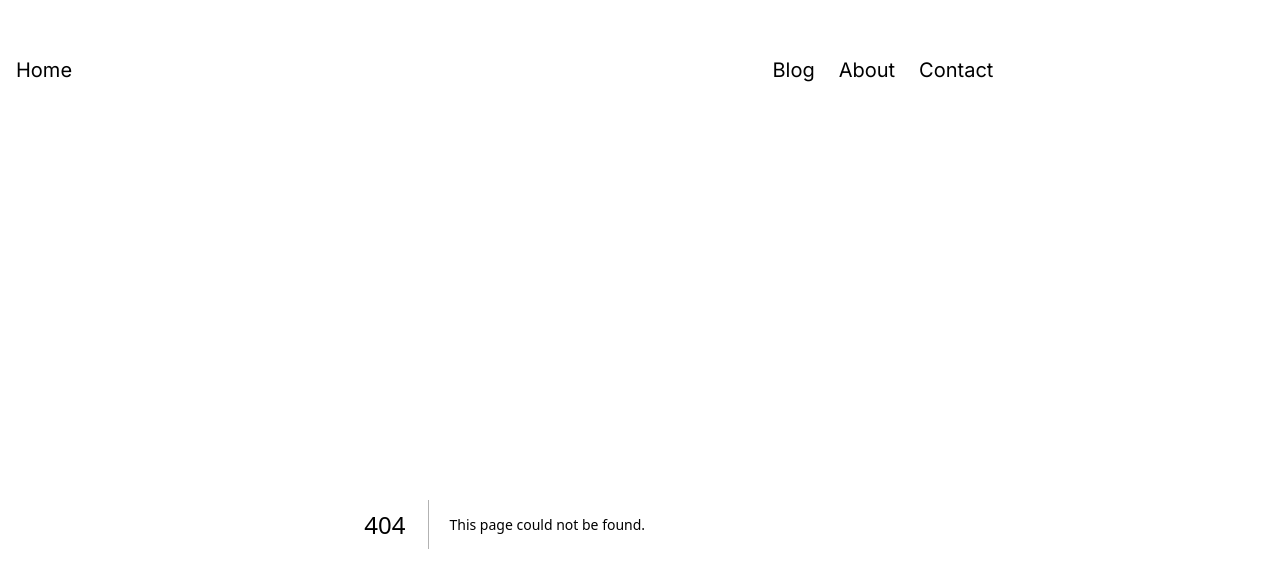
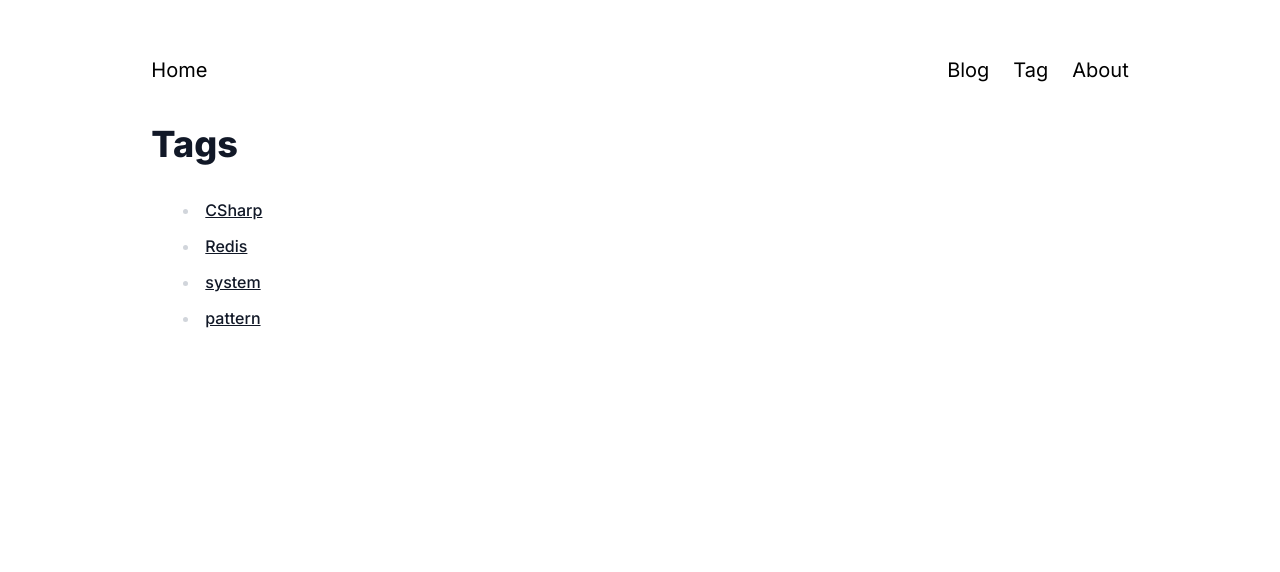
Before and after one commit to shandeming/shineee_blog, a Next.js app: page /tag in a window 1280 px wide. Before the commit this address had no page. Shown: the top 572 px of the page. Built offline with nearby package versions, Linux system fonts and the light colour scheme.

Commit message:
add Tag page

```diff
--- a/posts/GCInCsharp.md
+++ b/posts/GCInCsharp.md
@@ -2,7 +2,7 @@
 title: Garbage Collection in C#
 date: "2024-4-6"
 description: 关于C#里的generation Heap的gc原理
-tags: ["C#"]
+tags: ["CSharp"]
 ---
 
 
--- /dev/null
+++ b/posts/HighAvaliavle.md
@@ -0,0 +1,32 @@
+---
+title: High-Avaliavle in Redis
+date: "2024-4-8"
+description: Redis高可用原理
+tags: ["Redis"]
+---
+
+
+# Redis
+
+## Redis高可用原理 （增加可用性：增大抗意外情况能力）
+
+主要原理：
+
+1. Redis设置**从节点**，将主节点的数据同步到从节点。
+2. 如果主节点挂掉了，从节点顶上做主节点。（这里涉及**哨兵模式**）
+
+### 哨兵模式
+
+挑选几个节点做哨兵，负责监管节点是否正常运行，如果主节点挂掉了，就切换主节点；
+
+**挑选主节点规则**：优先级越高，偏移量越大的；
+
+优先级：配置越高的，优先级越高
+
+偏移量：每个节点都有自己的偏移量，当发生修改操作时，偏移量增加；因此偏移量越大的节点，说明数据越新；
+
+## Redis集群  （增大数据容量）
+
+用途：增大内存空间，增加数据存储量
+
+将多个Redis连接在一起，根据
--- a/posts/堆栈.md
+++ b/posts/堆栈性能差异.md
@@ -5,7 +5,7 @@ description: 很多人可能会觉得栈的性能肯定比堆高，其实未必
 tags: ["system"]
 ---
 
-#堆栈
+#数据在堆栈分配和读取性能差异
 #### [堆栈的性能](https://course.rs/advance/smart-pointer/box.html#%E5%A0%86%E6%A0%88%E7%9A%84%E6%80%A7%E8%83%BD)
 
 很多人可能会觉得栈的性能肯定比堆高，其实未必。 由于我们在后面的性能专题会专门讲解堆栈的性能问题，因此这里就大概给出结论：
--- a/src/app/blog/[slug]/page.tsx
+++ b/src/app/blog/[slug]/page.tsx
@@ -23,7 +23,6 @@ export const generateStaticParams = async () => {
 const Blog = (props: any) => {
   const slug = props.params.slug;
   const encodedString = decodeURIComponent(slug);
-  console.log(encodedString);
   const content = getPostContent(encodedString);
   return (
     <div className="prose">
--- a/src/app/components/AllPostsPreview.tsx
+++ b/src/app/components/AllPostsPreview.tsx
@@ -3,7 +3,9 @@ import Link from "next/link";
 
 const AllPostsPreview = () => {
   const postMetadata = getPostMetadata();
-  return postMetadata.map((postMetadata) => (
+  return postMetadata
+    .sort((a, b) => new Date(b.date).getTime() - new Date(a.date).getTime())
+    .map((postMetadata) => (
       <div key={postMetadata.slug} className="py-5">
         <Link href={`/blog/${postMetadata.slug}`}>
           <span className="text-blue-500 text-3xl">{postMetadata.title}</span>
@@ -11,12 +13,13 @@ const AllPostsPreview = () => {
         <p className="text-xl">{postMetadata.description}</p>
         <p>
           {postMetadata.tags.map((tag) => (
-          <span
+            <a
               key={tag}
-            className="bg-gray-200 text-gray-600 text-sm rounded-full px-2"
+              className="bg-gray-200 text-gray-600 text-sm rounded-full px-2 hover:bg-gray-300 hover:text-gray-700 mr-2"
+              href={`/tag/${tag}`}
             >
               {tag}
-          </span>
+            </a>
           ))}
         </p>
         <p>{postMetadata.date}</p>
--- a/src/app/components/Navigation.tsx
+++ b/src/app/components/Navigation.tsx
@@ -10,10 +10,10 @@ const Navigation = () => {
             <a href="/blog">Blog</a>
           </li>
           <li>
-            <a href="/about">About</a>
+            <a href="/tag">Tag</a>
           </li>
           <li>
-            <a href="/contact">Contact</a>
+            <a href="/about">About</a>
           </li>
         </ul>
       </ul>
--- a/src/app/layout.tsx
+++ b/src/app/layout.tsx
@@ -4,6 +4,11 @@ import "./globals.css";
 
 import Header from "./components/Header";
 const inter = Inter({ subsets: ["latin"] });
+
+export const metadata: Metadata = {
+  title: "shine's blog",
+  description: "...",
+};
 
 export default function RootLayout({
   children,
--- /dev/null
+++ b/src/app/tag/[slug]/page.tsx
@@ -0,0 +1,28 @@
+import getPostMetadata from "@/lib/getPostMetadata";
+
+export const generateStaticParams = async () => {
+  const posts = getPostMetadata();
+  return posts.map((post) => ({
+    slug: post.slug,
+  }));
+};
+const Tag = (props: any) => {
+  const slug = props.params.slug;
+  const postMetadata = getPostMetadata();
+  const posts = postMetadata
+    .filter((post) => post.tags.includes(slug))
+    .map((post) => post.slug);
+  return (
+    <div className="prose">
+      <h1>{slug}</h1>
+      <ul>
+        {posts.map((post) => (
+          <li key={post}>
+            <a href={`/blog/${post}`}>{post}</a>
+          </li>
+        ))}
+      </ul>
+    </div>
+  );
+};
+export default Tag;
--- /dev/null
+++ b/src/app/tag/page.tsx
@@ -0,0 +1,22 @@
+import getPostMetadata from "@/lib/getPostMetadata";
+
+const Tag = () => {
+  const tags = getPostMetadata()
+    .map((post) => post.tags)
+    .flat()
+    .filter((tag, index, self) => self.indexOf(tag) === index);
+  return (
+    <div className="prose">
+      <h1>Tags</h1>
+      <ul>
+        {tags.map((tag) => (
+          <li key={tag}>
+            <a href={`/tag/${tag}`}>{tag}</a>
+          </li>
+        ))}
+      </ul>
+    </div>
+  );
+};
+
+export default Tag;
```
Lines whose indentation alone changed are shown as unchanged.
